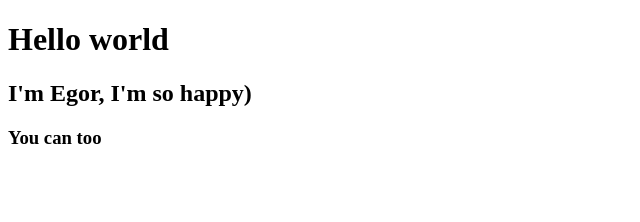
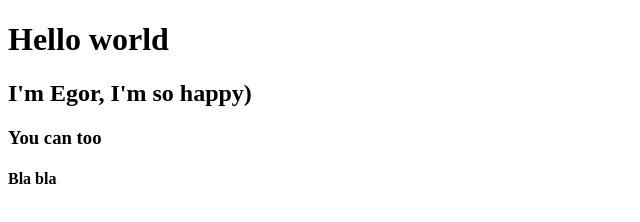
Before and after one commit to EgorKhresin/---, a plain HTML site: page index.html in a window 1280 px wide. Shown: the full height of the page, 0-640 px from the left. Drawn offline with Linux system fonts and the light colour scheme.

Commit message:
добавил бла бла для компа

```diff
--- a/index.html
+++ b/index.html
@@ -10,5 +10,6 @@
     <h1>Hello world</h1>
     <h2>I'm Egor, I'm so happy)</h2>
     <h3>You can too</h3>
+    <h4>Bla bla</h4>
   </body>
 </html>
```
